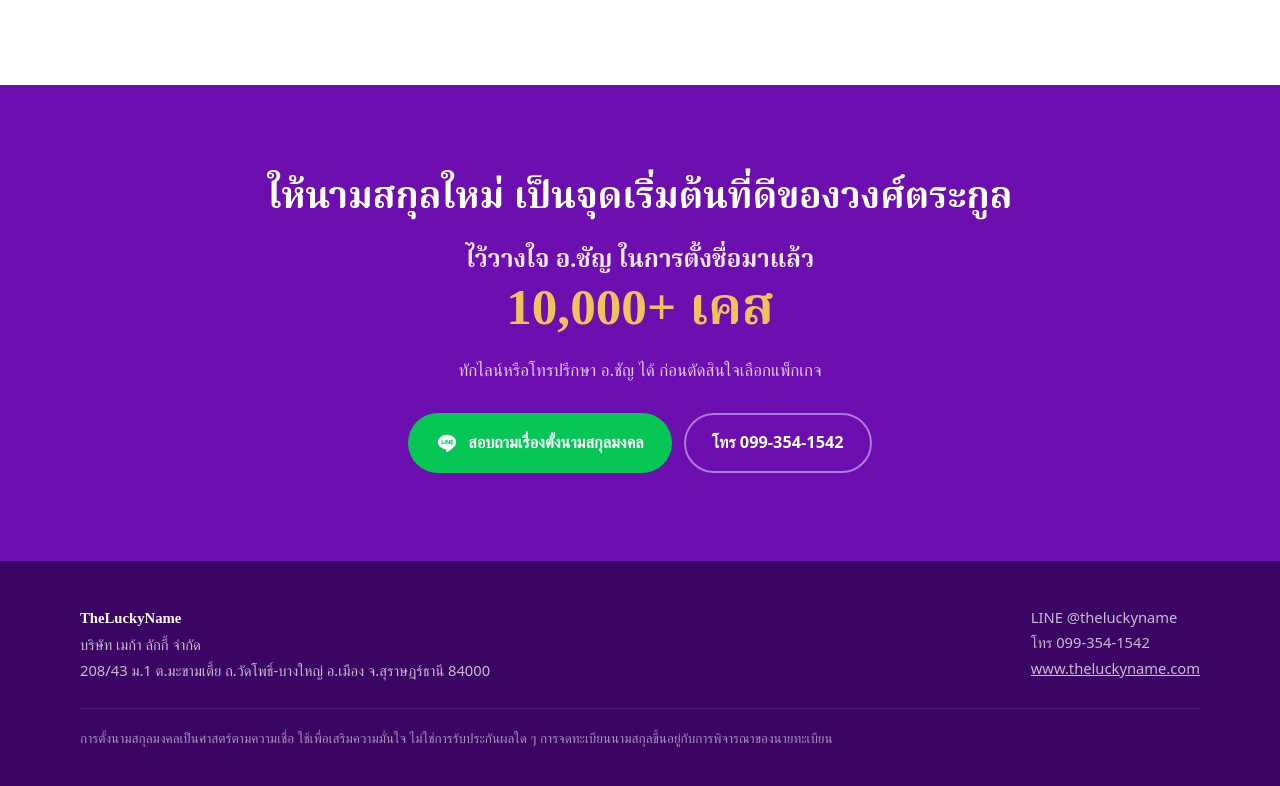
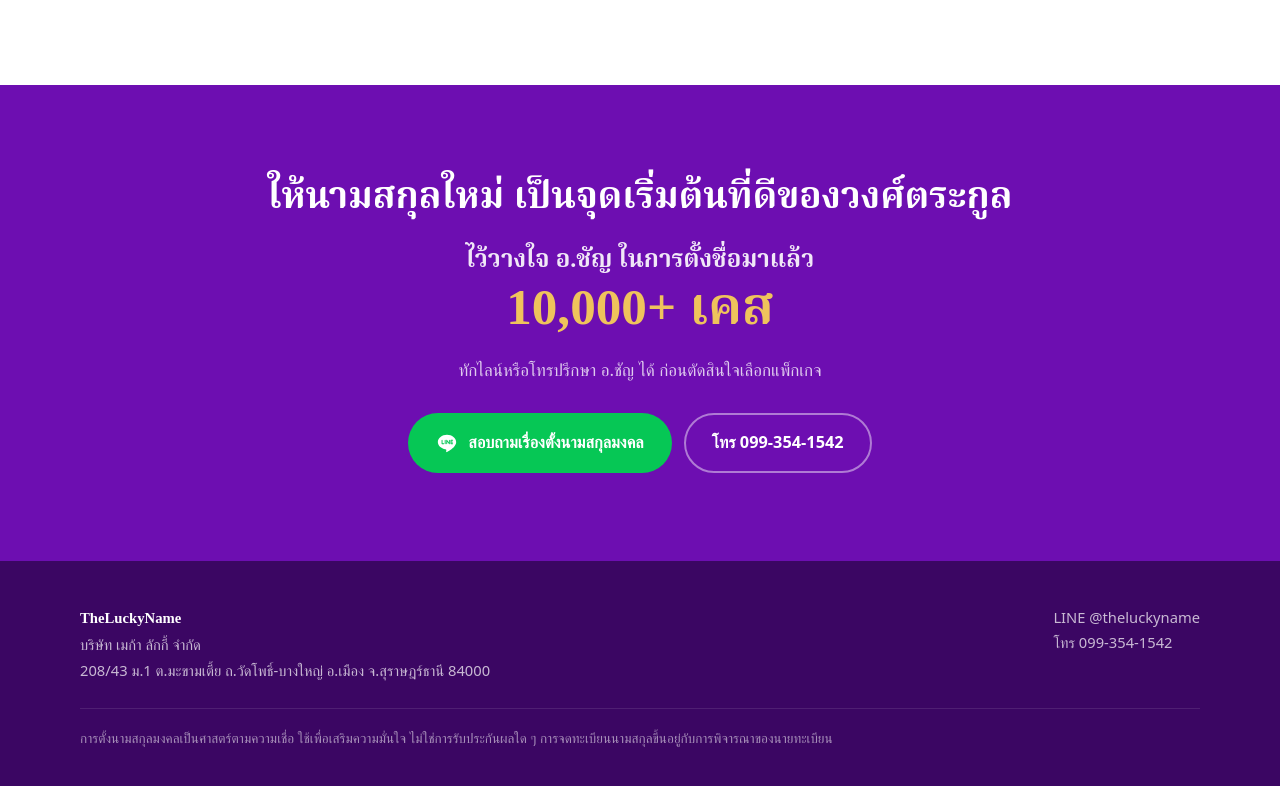
Before and after one commit to kangpla2530/theluckyname-surname, a plain HTML site: page index.html in a window 1280 px wide. Shown: the part 8375-9161 px from the top of the page. Drawn offline with Linux system fonts and the light colour scheme; a web font is replaced by a local one.

Commit message:
เอาลิงก์ www.theluckyname.com ออกจาก footer
Co-Authored-By: Claude Opus 5.5 <noreply@anthropic.com>

```diff
--- a/index.html
+++ b/index.html
@@ -692,7 +692,7 @@ footer .disclaim{flex-basis:100%;border-top:1px solid rgba(255,255,255,.1);paddi
 <footer>
   <div class="wrap">
     <div><b>TheLuckyName</b><br>บริษัท เมก้า ลักกี้ จำกัด<br>208/43 ม.1 ต.มะขามเตี้ย ถ.วัดโพธิ์-บางใหญ่ อ.เมือง จ.สุราษฎร์ธานี 84000</div>
-    <div>LINE @theluckyname<br>โทร 099-354-1542<br><a href="https://www.theluckyname.com/">www.theluckyname.com</a></div>
+    <div>LINE @theluckyname<br>โทร 099-354-1542</div>
     <p class="disclaim">การตั้งนามสกุลมงคลเป็นศาสตร์ตามความเชื่อ ใช้เพื่อเสริมความมั่นใจ ไม่ใช่การรับประกันผลใด ๆ การจดทะเบียนนามสกุลขึ้นอยู่กับการพิจารณาของนายทะเบียน</p>
   </div>
 </footer>
```
